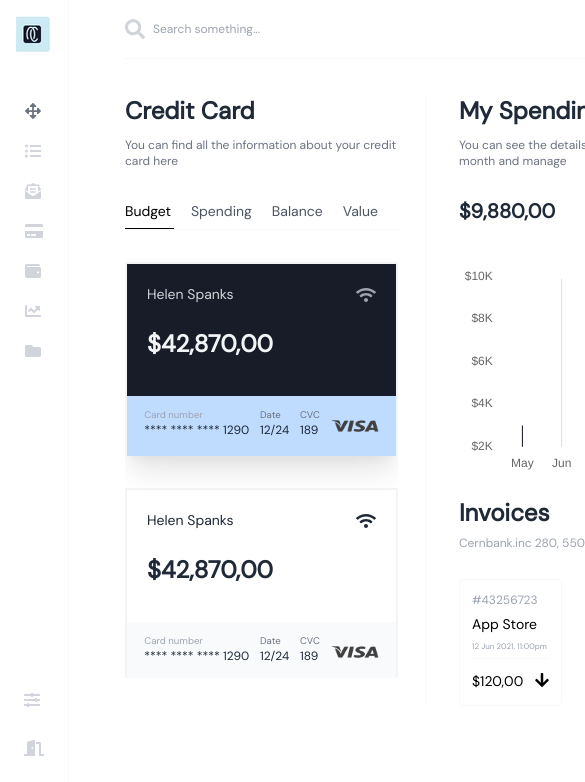
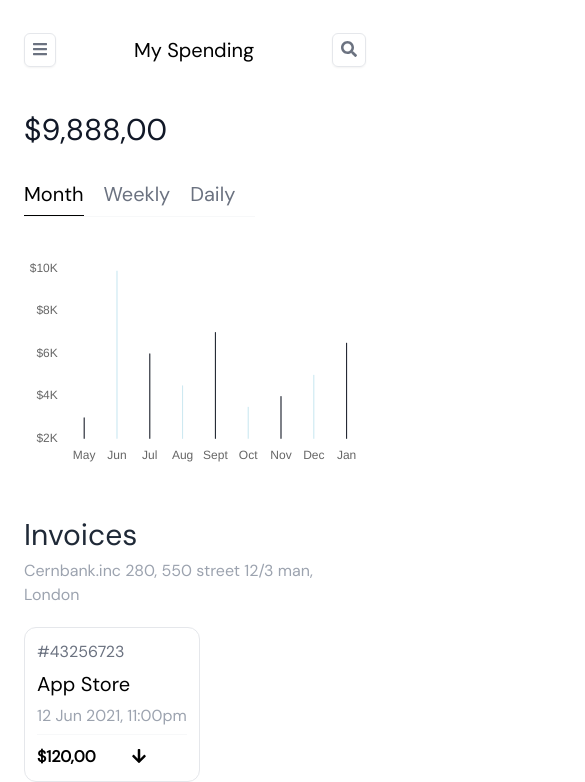
Before and after one commit to bytemerger/veufinance, a Vue app: page / in a window 390 px wide. Shown: the top 782 px of the page, 585 px wide, since content can reach past the window. Built offline with nearby package versions, Linux system fonts and the light colour scheme.

Commit message:
complete view for mobile

```diff
--- a/src/App.vue
+++ b/src/App.vue
@@ -1,6 +1,6 @@
 <template>
   <div id="app" class="container mx-0 font-dm-sans">
-    <div class="flex">
+    <div class="hidden md:flex">
       <side-bar class="flex-grow-0"></side-bar>
       <div class="border-l border-opacity-25"></div>
       <main class="flex-grow ml-14">
@@ -12,6 +12,29 @@
         </div>
       </main>
     </div>
+    <div class="md:hidden m-6">
+      <MobileHeader>{{ view === 'spending' ? 'My Spending' : 'Credit Card' }}</MobileHeader>
+      <div class="text-3xl mt-9 font-medium text-gray-900"> {{view === 'spending' ? '$9,888,00' : 'Hello Helen 👋'}}</div>
+      <div class="mt-8 text-sm" :class="[ view === 'spending' ? 'hidden' : '']">
+        <ul class="flex list-none text-xl">
+          <li class="border-b pr-5 lg:pr-8 pb-2 border-opacity-30 active">Budget</li>
+          <li class="border-b pr-5 lg:pr-8 pb-2 border-opacity-30 text-gray-500">Spending</li>
+          <li class="border-b pr-5 lg:pr-8 pb-2 border-opacity-30 text-gray-500">Balance</li>
+          <li class="border-b pr-5 lg:pr-8 pb-2 border-opacity-30 text-gray-500">Value</li>
+        </ul>
+      </div>
+      <div class="mt-8 text-sm" :class="[ view === 'spending' ? '' : 'hidden']">
+        <ul class="flex list-none text-xl">
+          <li class="border-b pr-5 lg:pr-8 pb-2 border-opacity-30 active">Month</li>
+          <li class="border-b pr-5 lg:pr-8 pb-2 border-opacity-30 text-gray-500">Weekly</li>
+          <li class="border-b pr-5 lg:pr-8 pb-2 border-opacity-30 text-gray-500">Daily</li>
+        </ul>
+      </div>
+      <spending-view></spending-view>
+      <div class="masked" :class="[ view === 'spending' ? 'hidden' : '']">
+        <credit-card v-for="n in 4" :light="n%2 === 0" :key="n" :mobile="true" class="mt-8 rounded-2xl"></credit-card>
+      </div>
+    </div>
   </div>
 </template>
 
@@ -21,18 +44,38 @@ import SideBar from "./components/layout/SideBar";
 import TheHeader from "./components/layout/TheHeader";
 import CreditView from "./components/CreditView";
 import SpendingView from "./components/SpendingView";
+import MobileHeader from "./components/layout/MobileHeader";
+import CreditCard from "./components/ui/CreditCard";
 export default {
   name: 'App',
   components: {
+    CreditCard,
+    MobileHeader,
     SpendingView,
     CreditView,
     TheHeader,
     SideBar
 
+  },
+  data(){
+    return{
+      view: 'spending'
+    }
   }
 }
 </script>
 
 <style>
-
+.active{
+  position: relative;
+}
+.active::before {
+  content: '';
+  display: block;
+  position: absolute;
+  bottom: 0;
+  width: 75%;
+  left: 0;
+  border-top: 1px solid black;
+}
 </style>
--- a/src/components/CreditView.vue
+++ b/src/components/CreditView.vue
@@ -40,16 +40,4 @@ export default {
 .h-120{
   height: 28rem;
 }
-.active{
-  position: relative;
-}
-.active::before {
-  content: '';
-  display: block;
-  position: absolute;
-  bottom: 0;
-  width: 75%;
-  left: 0;
-  border-top: 1px solid black;
-}
 </style>
--- a/src/components/SpendingView.vue
+++ b/src/components/SpendingView.vue
@@ -1,85 +1,85 @@
 <template>
   <div>
-    <div class="text-2xl font-semibold text-gray-800">My Spending</div>
-    <div class="text-xs text-gray-500 mt-2.5">You can see the details of all your expenditures here. You can choose by month and manage</div>
-    <div class="text-xl font-semibold mt-7 text-gray-800">
+    <div class=" hidden text-2xl font-semibold text-gray-800 md:block">My Spending</div>
+    <div class="hidden text-xs text-gray-500 mt-2.5 md:block">You can see the details of all your expenditures here. You can choose by month and manage</div>
+    <div class="hidden text-xl font-semibold mt-7 text-gray-800 md:block">
       $9,880,00
     </div>
-    <div class="float-right flex rounded border border-gray-300 text-gray-500 pl-2 pr-2 items-center justify-around">
+    <div class="hidden md:flex float-right rounded border border-gray-300 text-gray-500 pl-2 pr-2 items-center justify-around">
       <button>month</button>
       <div class="inline-block pl-2"><i class="fas fa-caret-down"></i></div>
     </div>
     <div class="h-54 pt-4">
       <spending-chart class="h-52 mt-7 mb-5"></spending-chart>
     </div>
-    <div>
-      <div class="text-2xl mb-1.5 font-semibold text-gray-800">Invoices</div>
+    <div class="mt-12 md:mt-0">
+      <div class="text-3xl md:text-2xl mb-1.5 font-medium md:font-semibold text-gray-800">Invoices</div>
       <div class="flex justify-between mb-5">
-        <div class="text-xs text-gray-400">Cernbank.inc 280, 550 street 12/3 man, London</div>
-        <div class=" flex pr-1.5">
+        <div class="md:text-xs text-gray-400">Cernbank.inc 280, 550 street 12/3 man, London</div>
+        <div class="hidden md:flex pr-1.5">
           <div class="inline-block mr-1.5"><i class="fas fa-chevron-circle-left"></i></div>
           <div class="inline-block"><i class="fas fa-chevron-circle-right"></i></div>
         </div>
       </div>
-      <div class="flex w-56 overflow-x-auto masked">
-        <div class="flex flex-col rounded border border-opacity-30 p-3 lg:w-1/4 md:w-1/2 mr-10">
-          <div class="text-gray-400 text-xs mb-1.5">#43256723</div>
-          <div class="font-medium text-sm mb-1.5">App Store</div>
+      <div class="flex flex-wrap justify-between md:justify-start md:flex-nowrap md:w-56 md:overflow-x-auto masked">
+        <div class="flex flex-col rounded-xl md:rounded border border-opacity-35 md:border-opacity-30 p-3 lg:w-1/4 md:w-1/2 md:mr-10">
+          <div class="text-gray-500 md:text-gray-400 md:text-xs mb-1.5">#43256723</div>
+          <div class="font-medium text-xl md:text-sm mb-1.5">App Store</div>
           <div class="text-gray-400 very-small-text mb-1.5">12 Jun 2021, 11:00pm</div>
           <div class="border-b border-opacity-30 mb-2.5"></div>
           <div class="flex items-center">
-            <div class="font-medium text-sm">$120,00</div>
-            <div class="inline-block ml-3"><i class="fas fa-arrow-down"></i></div>
+            <div class="font-semibold md:font-medium md:text-sm">$120,00</div>
+            <div class="inline-block ml-9 md:ml-3"><i class="fas fa-arrow-down"></i></div>
           </div>
         </div>
-        <div class="flex flex-col rounded border border-opacity-30 p-3 lg:w-1/4 md:w-1/2 mr-10">
-          <div class="text-gray-400 text-xs mb-1.5">#43256723</div>
-          <div class="font-medium text-sm mb-1.5">App Store</div>
+        <div class="flex flex-col rounded-xl md:rounded border border-opacity-35 md:border-opacity-30 p-3 lg:w-1/4 md:w-1/2 md:mr-10">
+          <div class="text-gray-500 md:text-gray-400 md:text-xs mb-1.5">#43256723</div>
+          <div class="font-medium text-xl md:text-sm mb-1.5">Google Inc.</div>
           <div class="text-gray-400 very-small-text mb-1.5">12 Jun 2021, 11:00pm</div>
           <div class="border-b border-opacity-30 mb-2.5"></div>
           <div class="flex items-center">
-            <div class="font-medium text-sm">$120,00</div>
-            <div class="inline-block ml-3"><i class="fas fa-arrow-down"></i></div>
+            <div class="font-semibold md:font-medium md:text-sm">$120,00</div>
+            <div class="inline-block ml-9 md:ml-3"><i class="fas fa-arrow-down"></i></div>
           </div>
         </div>
-        <div class="flex flex-col rounded border border-opacity-30 p-3 lg:w-1/4 md:w-1/2 mr-10">
-          <div class="text-gray-400 text-xs mb-1.5">#43256723</div>
-          <div class="font-medium text-sm mb-1.5">App Store</div>
+        <div class="flex flex-col rounded-xl md:rounded border border-opacity-35 md:border-opacity-30 p-3 lg:w-1/4 md:w-1/2 md:mr-10 mt-3 md:mt-0">
+          <div class="text-gray-500 md:text-gray-400 md:text-xs mb-1.5">#43256723</div>
+          <div class="font-medium text-xl md:text-sm mb-1.5">App Store</div>
           <div class="text-gray-400 very-small-text mb-1.5">12 Jun 2021, 11:00pm</div>
           <div class="border-b border-opacity-30 mb-2.5"></div>
           <div class="flex items-center">
-            <div class="font-medium text-sm">$120,00</div>
-            <div class="inline-block ml-3"><i class="fas fa-arrow-down"></i></div>
+            <div class="font-semibold md:font-medium md:text-sm">$120,00</div>
+            <div class="inline-block ml-9 md:ml-3"><i class="fas fa-arrow-down"></i></div>
           </div>
         </div>
-        <div class="flex flex-col rounded border border-opacity-30 p-3 lg:w-1/4 md:w-1/2 mr-10">
-          <div class="text-gray-400 text-xs mb-1.5">#43256723</div>
-          <div class="font-medium text-sm mb-1.5">App Store</div>
+        <div class="flex flex-col rounded-xl md:rounded border border-opacity-35 md:border-opacity-30 p-3 lg:w-1/4 md:w-1/2 md:mr-10 mt-3 md:mt-0">
+          <div class="text-gray-500 md:text-gray-400 md:text-xs mb-1.5">#43256723</div>
+          <div class="font-medium text-xl md:text-sm mb-1.5">App Store</div>
           <div class="text-gray-400 very-small-text mb-1.5">12 Jun 2021, 11:00pm</div>
           <div class="border-b border-opacity-30 mb-2.5"></div>
           <div class="flex items-center">
-            <div class="font-medium text-sm">$120,00</div>
-            <div class="inline-block ml-3"><i class="fas fa-arrow-down"></i></div>
+            <div class="font-semibold md:font-medium md:text-sm">$120,00</div>
+            <div class="inline-block ml-9 md:ml-3"><i class="fas fa-arrow-down"></i></div>
           </div>
         </div>
-        <div class="flex flex-col rounded border border-opacity-30 p-3 lg:w-1/4 md:w-1/2 mr-10">
-          <div class="text-gray-400 text-xs mb-1.5">#43256723</div>
-          <div class="font-medium text-sm mb-1.5">App Store</div>
+        <div class="flex flex-col rounded-xl md:rounded border border-opacity-35 md:border-opacity-30 p-3 lg:w-1/4 md:w-1/2 md:mr-10 mt-3 md:mt-0">
+          <div class="text-gray-500 md:text-gray-400 md:text-xs mb-1.5">#43256723</div>
+          <div class="font-medium text-xl md:text-sm mb-1.5">App Store</div>
           <div class="text-gray-400 very-small-text mb-1.5">12 Jun 2021, 11:00pm</div>
           <div class="border-b border-opacity-30 mb-2.5"></div>
           <div class="flex items-center">
-            <div class="font-medium text-sm">$120,00</div>
-            <div class="inline-block ml-3"><i class="fas fa-arrow-down"></i></div>
+            <div class="font-semibold md:font-medium md:text-sm">$120,00</div>
+            <div class="inline-block ml-9 md:ml-3"><i class="fas fa-arrow-down"></i></div>
           </div>
         </div>
-        <div class="flex flex-col rounded border border-opacity-30 p-3 lg:w-1/4 md:w-1/2 mr-10">
-          <div class="text-gray-400 text-xs mb-1.5">#43256723</div>
-          <div class="font-medium text-sm mb-1.5">App Store</div>
+        <div class="flex flex-col rounded-xl md:rounded border border-opacity-35 md:border-opacity-30 p-3 lg:w-1/4 md:w-1/2 md:mr-10 mt-3 md:mt-0">
+          <div class="text-gray-500 md:text-gray-400 md:text-xs mb-1.5">#43256723</div>
+          <div class="font-medium text-xl md:text-sm mb-1.5">App Store</div>
           <div class="text-gray-400 very-small-text mb-1.5">12 Jun 2021, 11:00pm</div>
           <div class="border-b border-opacity-30 mb-2.5"></div>
           <div class="flex items-center">
-            <div class="font-medium text-sm">$120,00</div>
-            <div class="inline-block ml-3"><i class="fas fa-arrow-down"></i></div>
+            <div class="font-semibold md:font-medium md:text-sm">$120,00</div>
+            <div class="inline-block ml-9 md:ml-3"><i class="fas fa-arrow-down"></i></div>
           </div>
         </div>
       </div>
@@ -96,18 +96,22 @@ export default {
 </script>
 
 <style scoped>
-.very-small-text{
+@media only screen and (min-width: 700px) {
+  .very-small-text {
     font-size: 0.5em;
   }
-.masked{
+
+  .masked {
     /*
     -webkit-mask-image: -webkit-gradient(linear,left 20%,left bottom,from(black),to(rgba(0,0,0,0)))
   */
     mask-image: linear-gradient(to right, black 80%, transparent);
   }
+
   ::-webkit-scrollbar {
     width: 0;
     background: transparent;
+  }
 }
 @media only screen and (min-width: 900px) {
   .masked{
--- /dev/null
+++ b/src/components/layout/MobileHeader.vue
@@ -0,0 +1,23 @@
+<template>
+  <div class="flex justify-between mt-3 items-center">
+    <div class="inline-block rounded-md px-2 py-1 shadow-sm border text-gray-500">
+      <i class="fas fa-bars"></i>
+    </div>
+    <div class="inline-block px-1 m-3 font-medium text-xl">
+      <slot></slot>
+    </div>
+    <div class="inline-block rounded-md px-2 py-1 shadow-sm border text-gray-500 tx-sm">
+      <i class="fas fa-search"></i>
+    </div>
+  </div>
+</template>
+
+<script>
+export default {
+  name: "MobileHeader"
+}
+</script>
+
+<style scoped>
+
+</style>
```
Lines whose indentation alone changed are shown as unchanged.
